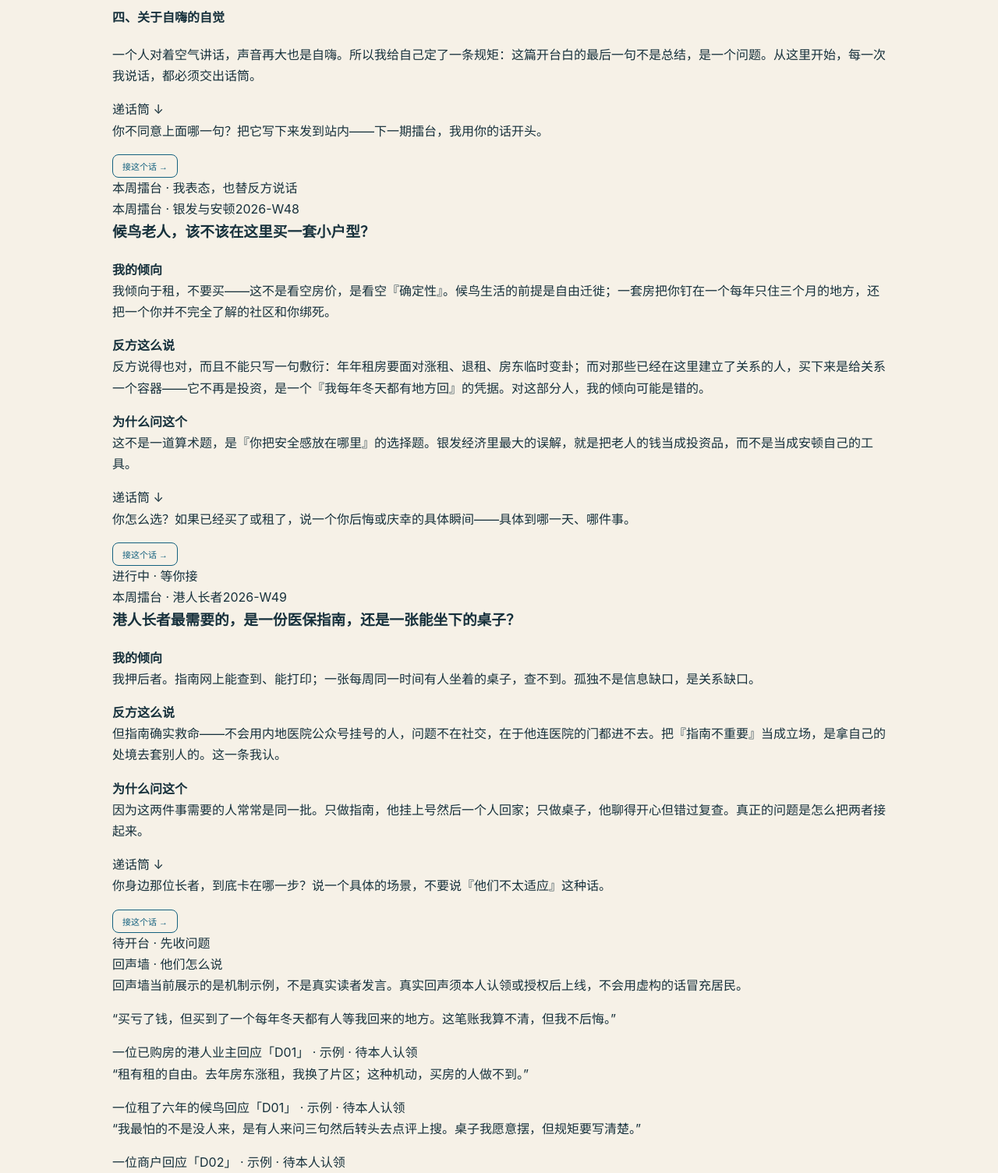
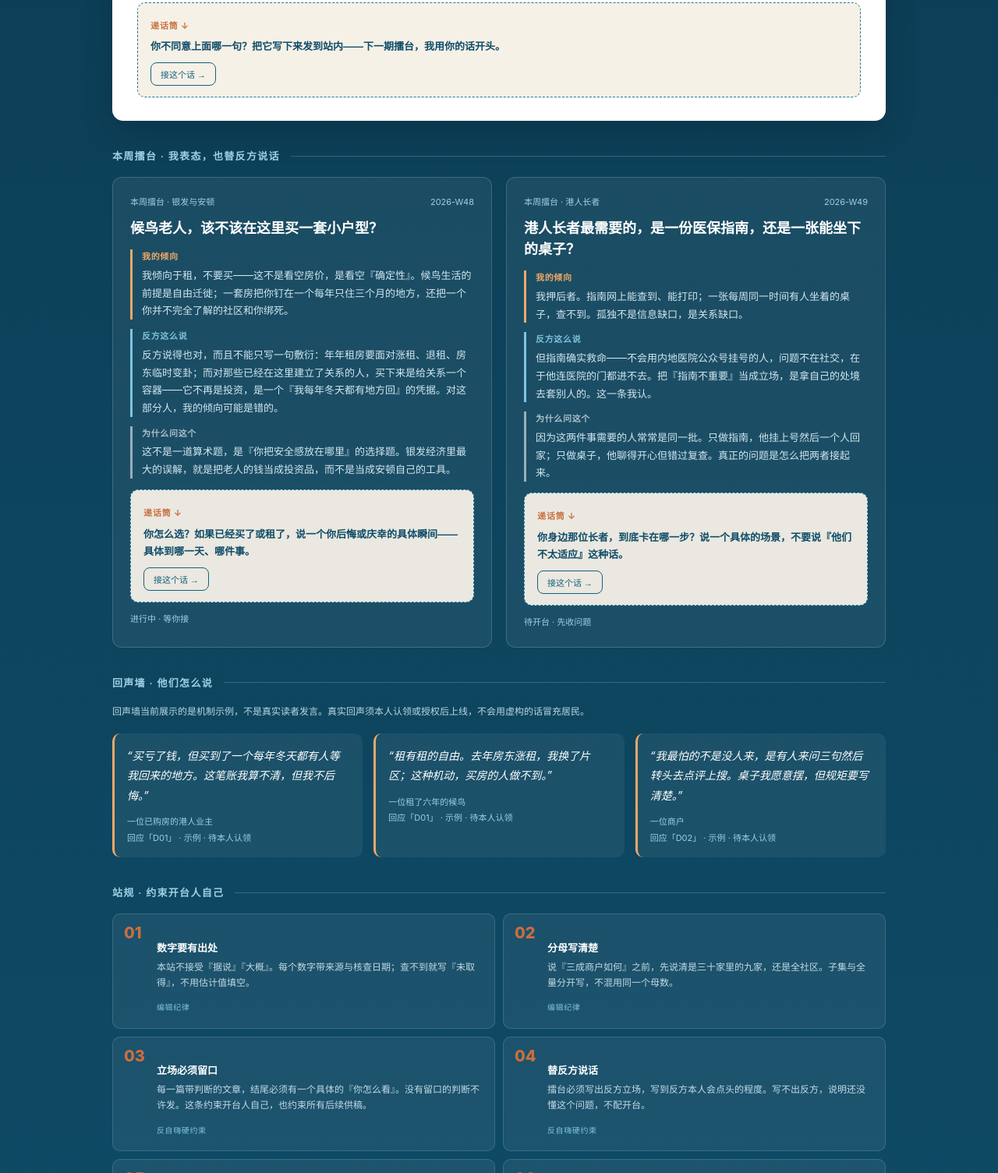
Before and after one commit to thefbier/shiliyintan, a plain HTML site: page index.html in a window 1280 px wide. Shown: the part 1295-2800 px from the top of the page at 78% size. Drawn offline with Linux system fonts and the light colour scheme.

Commit message:
Add open-host stage: stance + handoff + rules

```diff
--- a/assets/style.css
+++ b/assets/style.css
@@ -184,6 +184,62 @@ h1,h2,h3,p{margin-top:0}
 .ev-foot{padding-top:12px;border-top:1px solid var(--line);display:flex;
   justify-content:space-between;align-items:center;gap:8px}
 
+/* ============ 开台人 ============ */
+.section-host{background:linear-gradient(180deg,#0b3b52 0%,#0f4c68 100%);color:#eaf3f7}
+.section-host .section-kicker{color:#7fc4dd}
+.section-host h2{color:#fff}
+.section-host .section-intro{color:#bcd6e2}
+.host-opening{margin-top:8px}
+.host-card{background:var(--paper);color:var(--ink);border-radius:14px;padding:30px 32px;
+  box-shadow:0 16px 40px rgba(0,0,0,.18);border-top:4px solid var(--accent)}
+.host-kicker{display:inline-block;font-size:11px;letter-spacing:.12em;color:var(--accent);
+  font-weight:700;text-transform:uppercase;margin-bottom:8px}
+.host-card h3{font-size:24px;color:var(--sea-900);margin-bottom:14px;line-height:1.4}
+.host-stand{font-size:16px;font-weight:600;line-height:1.9;color:var(--sea-800);
+  padding:16px 18px;background:linear-gradient(90deg,#f6f1e7,transparent);
+  border-left:3px solid var(--accent);margin-bottom:18px}
+.host-body{display:grid;grid-template-columns:1fr 1fr;gap:14px 28px;margin-bottom:20px}
+.host-sec h4{font-size:14px;color:var(--sea-700);margin-bottom:6px}
+.host-sec p{font-size:13px;color:var(--muted);margin:0;line-height:1.8}
+.handoff{background:#f6f1e7;border:1px dashed var(--sea-600);border-radius:10px;
+  padding:14px 16px;margin-top:14px}
+.handoff-label{display:inline-block;font-size:11px;font-weight:700;letter-spacing:.08em;
+  color:var(--accent);margin-bottom:6px}
+.handoff p{font-size:13px;color:var(--sea-800);margin-bottom:10px;font-weight:600}
+.host-subhead{margin:34px 0 16px;display:flex;align-items:center;gap:14px;
+  font-size:13px;letter-spacing:.1em;color:#9fd0e4;font-weight:600}
+.host-subhead::after{content:"";flex:1;height:1px;background:rgba(255,255,255,.18)}
+.round-grid{display:grid;grid-template-columns:1fr 1fr;gap:18px}
+.round-card{background:rgba(255,255,255,.06);border:1px solid rgba(255,255,255,.16);
+  border-radius:12px;padding:22px;color:#eaf3f7}
+.round-meta{display:flex;justify-content:space-between;font-size:11px;color:#9fd0e4;margin-bottom:10px}
+.round-card h3{font-size:18px;color:#fff;margin-bottom:14px;line-height:1.5}
+.round-block{margin-bottom:12px;padding-left:12px;border-left:3px solid transparent}
+.round-block b{display:block;font-size:11px;letter-spacing:.06em;margin-bottom:3px}
+.round-block p{font-size:13px;line-height:1.75;margin:0;color:#d3e6ef}
+.round-block.take{border-left-color:#f0a868}
+.round-block.take b{color:#f0a868}
+.round-block.other{border-left-color:#7fc4dd}
+.round-block.other b{color:#7fc4dd}
+.round-block.why{border-left-color:#9aaeb8}
+.round-block.why b{color:#aebfc9}
+.round-card .handoff{background:rgba(246,241,231,.95)}
+.round-status{font-size:11px;color:#9fd0e4;margin-top:12px}
+.echo-grid{display:grid;grid-template-columns:repeat(3,1fr);gap:14px}
+.echo-note{grid-column:1/-1;font-size:12px;color:#bcd6e2;margin:0 0 4px}
+.echo-card{background:rgba(255,255,255,.06);border-radius:10px;padding:16px;
+  border-left:3px solid #f0a868}
+.echo-voice{font-size:14px;line-height:1.8;color:#fff;font-style:italic;margin-bottom:12px}
+.echo-foot{display:flex;flex-direction:column;gap:2px;font-size:11px;color:#9fd0e4}
+.rules-grid{display:grid;grid-template-columns:1fr 1fr;gap:10px}
+.rule-card{display:flex;gap:12px;background:rgba(255,255,255,.06);
+  border:1px solid rgba(255,255,255,.14);border-radius:10px;padding:14px}
+.rule-n{font-size:20px;font-weight:800;color:var(--accent);line-height:1;min-width:30px}
+.rule-card h4{font-size:13px;color:#fff;margin-bottom:4px}
+.rule-card p{font-size:12px;color:#c3dae5;margin:0 0 6px;line-height:1.7}
+.rule-from{font-size:10px;color:#7fc4dd;letter-spacing:.06em}
+.host-principle{font-size:12px;color:#9fd0e4;margin:22px 0 0;text-align:center;line-height:1.8}
+
 @media(max-width:820px){
   .nav{display:none;position:absolute;top:68px;left:0;right:0;background:var(--sand);
     flex-direction:column;gap:0;padding:8px 24px 16px;border-bottom:1px solid var(--line)}
@@ -195,6 +251,8 @@ h1,h2,h3,p{margin-top:0}
   .stats{grid-template-columns:repeat(2,1fr);gap:20px}
   .post-grid,.biz-grid,.list-grid,.about-inner{grid-template-columns:1fr}
   .exchange-grid,.column-grid,.event-grid{grid-template-columns:1fr}
+  .host-body,.round-grid,.echo-grid,.rules-grid{grid-template-columns:1fr}
+  .host-card{padding:22px 20px}
   .nav a{white-space:nowrap}
   .section{padding:52px 0}
 }
```
